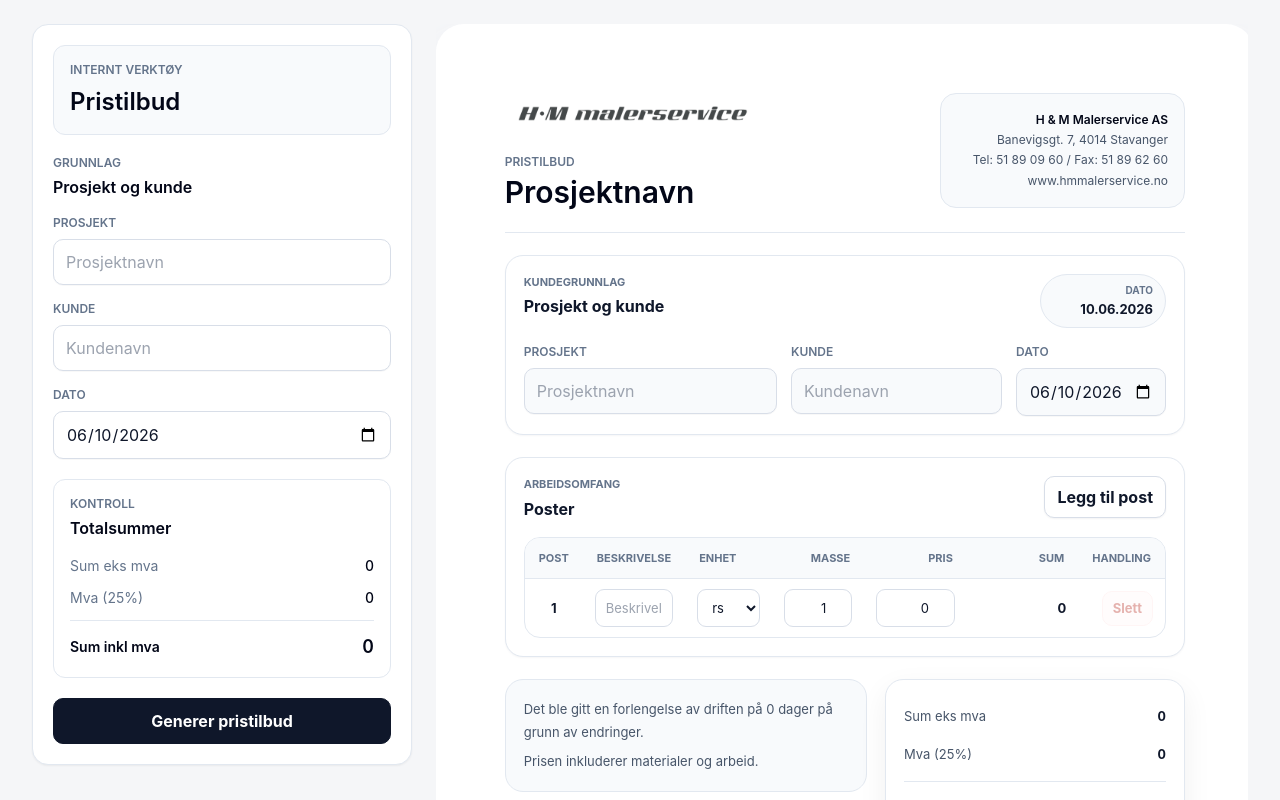
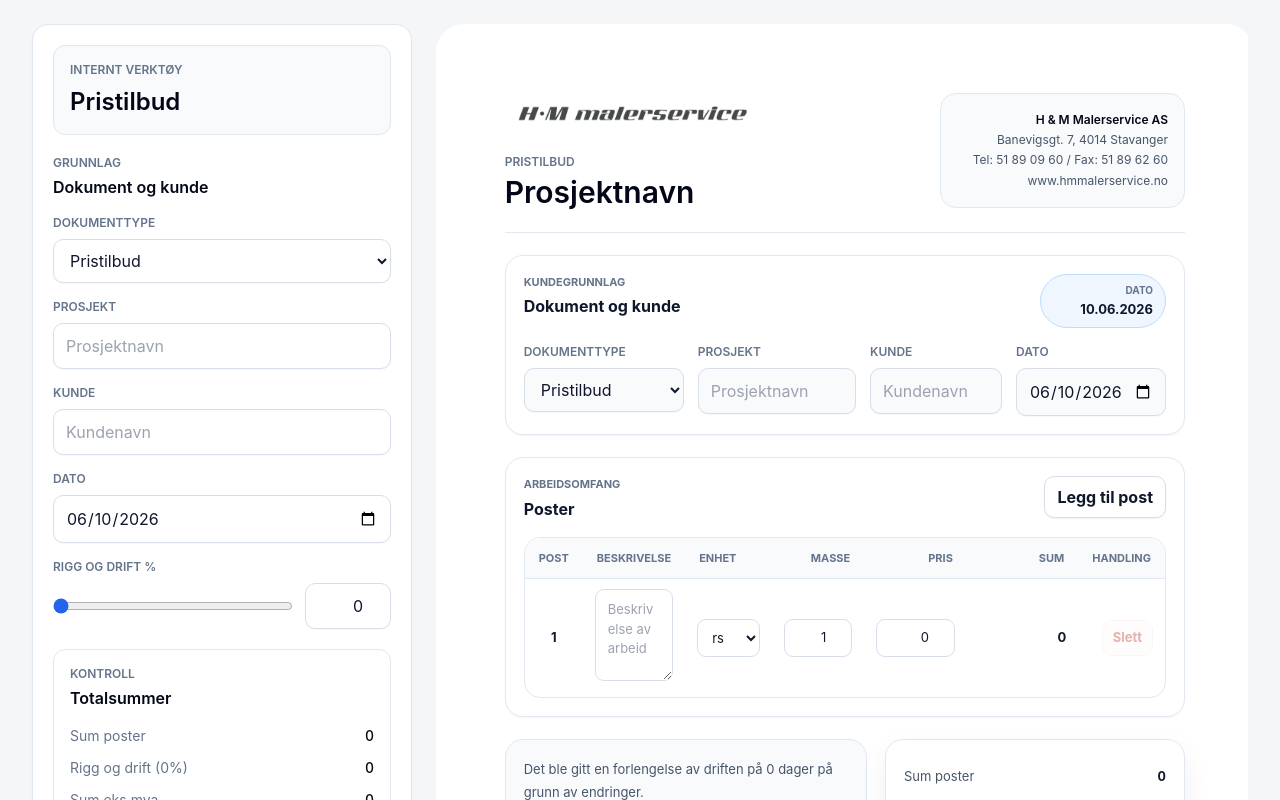
Before and after one commit to snorrekolnes/hm-malerservice-quote, a Next.js app: page / in a window 1280 px wide. Shown: the top 800 px of the page. Built offline with nearby package versions, Linux system fonts and the light colour scheme.

Commit message:
UI improvements: document types, rigg & drift, textarea, logo, styling

```diff
--- a/app/globals.css
+++ b/app/globals.css
@@ -8,6 +8,9 @@
   --muted: #64748b;
   --line: #e2e8f0;
   --soft: #f8fafc;
+  --accent: #2563eb;
+  --accent-dark: #1d4ed8;
+  --accent-soft: #eff6ff;
 }
 
 * {
@@ -29,7 +32,8 @@ body {
 
 button,
 input,
-select {
+select,
+textarea {
   font: inherit;
 }
 
@@ -54,6 +58,10 @@ button:disabled {
     background 140ms ease;
 }
 
+textarea {
+  resize: vertical;
+}
+
 .form-control {
   min-height: 42px;
   border-radius: 10px;
@@ -67,10 +75,32 @@ button:disabled {
   padding: 8px 10px;
 }
 
+.description-control {
+  min-height: 92px;
+  line-height: 1.5;
+  padding: 10px 12px;
+}
+
 .form-control:focus,
 .table-control:focus {
-  border-color: #475569;
-  box-shadow: 0 0 0 4px rgba(71, 85, 105, 0.12);
+  border-color: var(--accent);
+  box-shadow: 0 0 0 4px rgba(37, 99, 235, 0.12);
+}
+
+.range-field {
+  display: grid;
+  grid-template-columns: 1fr 86px;
+  gap: 12px;
+  align-items: center;
+}
+
+.range-field input[type="range"] {
+  width: 100%;
+  accent-color: var(--accent);
+}
+
+.range-number {
+  text-align: right;
 }
 
 .primary-button,
@@ -90,14 +120,14 @@ button:disabled {
 
 .primary-button {
   min-height: 44px;
-  border: 1px solid #0f172a;
-  background: #0f172a;
+  border: 1px solid var(--accent-dark);
+  background: var(--accent-dark);
   padding: 10px 16px;
   color: #ffffff;
 }
 
 .primary-button:hover {
-  background: #263244;
+  background: #1e40af;
 }
 
 .secondary-button {
@@ -197,9 +227,9 @@ button:disabled {
 
 .date-pill {
   min-width: 126px;
-  border: 1px solid #e2e8f0;
+  border: 1px solid #bfdbfe;
   border-radius: 999px;
-  background: #f8fafc;
+  background: var(--accent-soft);
   padding: 8px 12px;
   text-align: right;
 }
@@ -221,7 +251,7 @@ button:disabled {
 
 .info-grid {
   display: grid;
-  grid-template-columns: 1.2fr 1fr 150px;
+  grid-template-columns: 160px 1.2fr 1fr 150px;
   gap: 14px;
 }
 
@@ -439,7 +469,8 @@ button:disabled {
   }
 
   .form-control,
-  .table-control {
+  .table-control,
+  .description-control {
     display: none !important;
   }
 
--- a/components/QuoteGenerator.tsx
+++ b/components/QuoteGenerator.tsx
@@ -5,7 +5,15 @@ import type { ReactNode } from "react";
 import { useMemo, useState } from "react";
 import { formatDateForDisplay, formatNok } from "@/lib/format";
 
-type Unit = "rs" | "m2" | "stk" | "timer";
+type Unit = "rs" | "m2" | "stk" | "timer" | "lm";
+
+type DocumentType =
+  | "Pristilbud"
+  | "Tilbud"
+  | "Endringsmelding"
+  | "FDV"
+  | "Tilleggsarbeid"
+  | "Faktura";
 
 type QuoteRow = {
   id: string;
@@ -22,7 +30,16 @@ type CertificateAsset = {
   height: number;
 };
 
-const units: Unit[] = ["rs", "m2", "stk", "timer"];
+const units: Unit[] = ["rs", "m2", "stk", "timer", "lm"];
+
+const documentTypes: DocumentType[] = [
+  "Pristilbud",
+  "Tilbud",
+  "Endringsmelding",
+  "FDV",
+  "Tilleggsarbeid",
+  "Faktura"
+];
 
 const logo = {
   src: "/brand/hm-malerservice-logo.png",
@@ -157,21 +174,27 @@ function CertificateStrip() {
 }
 
 export function QuoteGenerator() {
+  const [documentType, setDocumentType] = useState<DocumentType>("Pristilbud");
   const [project, setProject] = useState("");
   const [customer, setCustomer] = useState("");
   const [date, setDate] = useState(getTodayInputValue);
+  const [riggDriftPercent, setRiggDriftPercent] = useState(0);
   const [rows, setRows] = useState<QuoteRow[]>([createRow()]);
 
   const totals = useMemo(() => {
     const subtotal = rows.reduce((sum, row) => sum + row.quantity * row.price, 0);
-    const vat = subtotal * 0.25;
+    const riggDrift = subtotal * (riggDriftPercent / 100);
+    const subtotalWithRiggDrift = subtotal + riggDrift;
+    const vat = subtotalWithRiggDrift * 0.25;
 
     return {
       subtotal,
+      riggDrift,
+      subtotalWithRiggDrift,
       vat,
-      total: subtotal + vat
+      total: subtotalWithRiggDrift + vat
     };
-  }, [rows]);
+  }, [riggDriftPercent, rows]);
 
   function updateRow(id: string, changes: Partial<QuoteRow>) {
     setRows((currentRows) =>
@@ -199,13 +222,28 @@ export function QuoteGenerator() {
         <aside className="no-print h-fit rounded-2xl border border-slate-200 bg-white p-5 shadow-sm">
           <div className="rounded-xl border border-slate-200 bg-slate-50 p-4">
             <p className="text-xs font-semibold uppercase text-slate-500">Internt verktøy</p>
-            <h1 className="mt-2 text-2xl font-semibold text-slate-950">Pristilbud</h1>
+            <h1 className="mt-2 text-2xl font-semibold text-slate-950">{documentType}</h1>
           </div>
 
           <div className="mt-5 space-y-5">
             <section>
-              <SectionTitle eyebrow="Grunnlag" title="Prosjekt og kunde" />
+              <SectionTitle eyebrow="Grunnlag" title="Dokument og kunde" />
               <div className="mt-4 space-y-4">
+                <label className="block">
+                  <FieldLabel>Dokumenttype</FieldLabel>
+                  <select
+                    className="form-control"
+                    value={documentType}
+                    onChange={(event) => setDocumentType(event.target.value as DocumentType)}
+                  >
+                    {documentTypes.map((type) => (
+                      <option key={type} value={type}>
+                        {type}
+                      </option>
+                    ))}
+                  </select>
+                </label>
+
                 <label className="block">
                   <FieldLabel>Prosjekt</FieldLabel>
                   <input
@@ -237,6 +275,32 @@ export function QuoteGenerator() {
                     type="date"
                   />
                 </label>
+
+                <label className="block">
+                  <FieldLabel>Rigg og drift %</FieldLabel>
+                  <div className="range-field">
+                    <input
+                      aria-label="Rigg og drift prosent"
+                      max="50"
+                      min="0"
+                      onChange={(event) => setRiggDriftPercent(Number(event.target.value))}
+                      step="0.5"
+                      type="range"
+                      value={riggDriftPercent}
+                    />
+                    <input
+                      className="form-control range-number"
+                      max="50"
+                      min="0"
+                      onChange={(event) =>
+                        setRiggDriftPercent(Math.min(50, Math.max(0, Number(event.target.value))))
+                      }
+                      step="0.5"
+                      type="number"
+                      value={riggDriftPercent}
+                    />
+                  </div>
+                </label>
               </div>
             </section>
 
@@ -244,8 +308,18 @@ export function QuoteGenerator() {
               <SectionTitle eyebrow="Kontroll" title="Totalsummer" />
               <div className="mt-4 space-y-3 text-sm">
                 <div className="flex items-center justify-between">
+                  <span className="text-slate-500">Sum poster</span>
+                  <span className="font-medium tabular-nums">{formatNok(totals.subtotal)}</span>
+                </div>
+                <div className="flex items-center justify-between">
+                  <span className="text-slate-500">Rigg og drift ({formatNok(riggDriftPercent)}%)</span>
+                  <span className="font-medium tabular-nums">{formatNok(totals.riggDrift)}</span>
+                </div>
+                <div className="flex items-center justify-between">
                   <span className="text-slate-500">Sum eks mva</span>
-                  <span className="font-medium tabular-nums">{formatNok(totals.subtotal)}</span>
+                  <span className="font-medium tabular-nums">
+                    {formatNok(totals.subtotalWithRiggDrift)}
+                  </span>
                 </div>
                 <div className="flex items-center justify-between">
                   <span className="text-slate-500">Mva (25%)</span>
@@ -260,7 +334,7 @@ export function QuoteGenerator() {
           </div>
 
           <button className="primary-button mt-5 w-full" onClick={generatePdf} type="button">
-            Generer pristilbud
+            Generer dokument
           </button>
         </aside>
 
@@ -270,7 +344,9 @@ export function QuoteGenerator() {
               <header className="document-header">
                 <div>
                   <BrandLogo />
-                  <p className="mt-5 text-xs font-semibold uppercase text-slate-500">PRISTILBUD</p>
+                  <p className="mt-5 text-xs font-semibold uppercase text-slate-500">
+                    {documentType}
+                  </p>
                   <h2 className="mt-1 text-3xl font-semibold text-slate-950">
                     {project || "Prosjektnavn"}
                   </h2>
@@ -288,7 +364,7 @@ export function QuoteGenerator() {
                 <div className="section-heading">
                   <div>
                     <p className="section-eyebrow">Kundegrunnlag</p>
-                    <h3>Prosjekt og kunde</h3>
+                    <h3>Dokument og kunde</h3>
                   </div>
                   <div className="date-pill">
                     <span>Dato</span>
@@ -297,6 +373,23 @@ export function QuoteGenerator() {
                 </div>
 
                 <div className="info-grid">
+                  <label className="info-field">
+                    <FieldLabel>Dokumenttype</FieldLabel>
+                    <select
+                      aria-label="Dokumenttype"
+                      className="form-control document-input"
+                      value={documentType}
+                      onChange={(event) => setDocumentType(event.target.value as DocumentType)}
+                    >
+                      {documentTypes.map((type) => (
+                        <option key={type} value={type}>
+                          {type}
+                        </option>
+                      ))}
+                    </select>
+                    <span className="print-value">{documentType}</span>
+                  </label>
+
                   <label className="info-field">
                     <FieldLabel>Prosjekt</FieldLabel>
                     <input
@@ -378,15 +471,15 @@ export function QuoteGenerator() {
                           <tr key={row.id}>
                             <td className="post-number">{index + 1}</td>
                             <td>
-                              <input
+                              <textarea
                                 aria-label={`Beskrivelse post ${index + 1}`}
-                                className="table-control"
-                                value={row.description}
+                                className="table-control description-control"
                                 onChange={(event) =>
                                   updateRow(row.id, { description: event.target.value })
                                 }
                                 placeholder="Beskrivelse av arbeid"
-                                type="text"
+                                rows={3}
+                                value={row.description}
                               />
                               <span className="print-value">{row.description}</span>
                             </td>
@@ -466,8 +559,16 @@ export function QuoteGenerator() {
 
                 <div className="totals-card">
                   <div>
+                    <span>Sum poster</span>
+                    <strong>{formatNok(totals.subtotal)}</strong>
+                  </div>
+                  <div>
+                    <span>Rigg og drift ({formatNok(riggDriftPercent)}%)</span>
+                    <strong>{formatNok(totals.riggDrift)}</strong>
+                  </div>
+                  <div>
                     <span>Sum eks mva</span>
-                    <strong>{formatNok(totals.subtotal)}</strong>
+                    <strong>{formatNok(totals.subtotalWithRiggDrift)}</strong>
                   </div>
                   <div>
                     <span>Mva (25%)</span>
```
